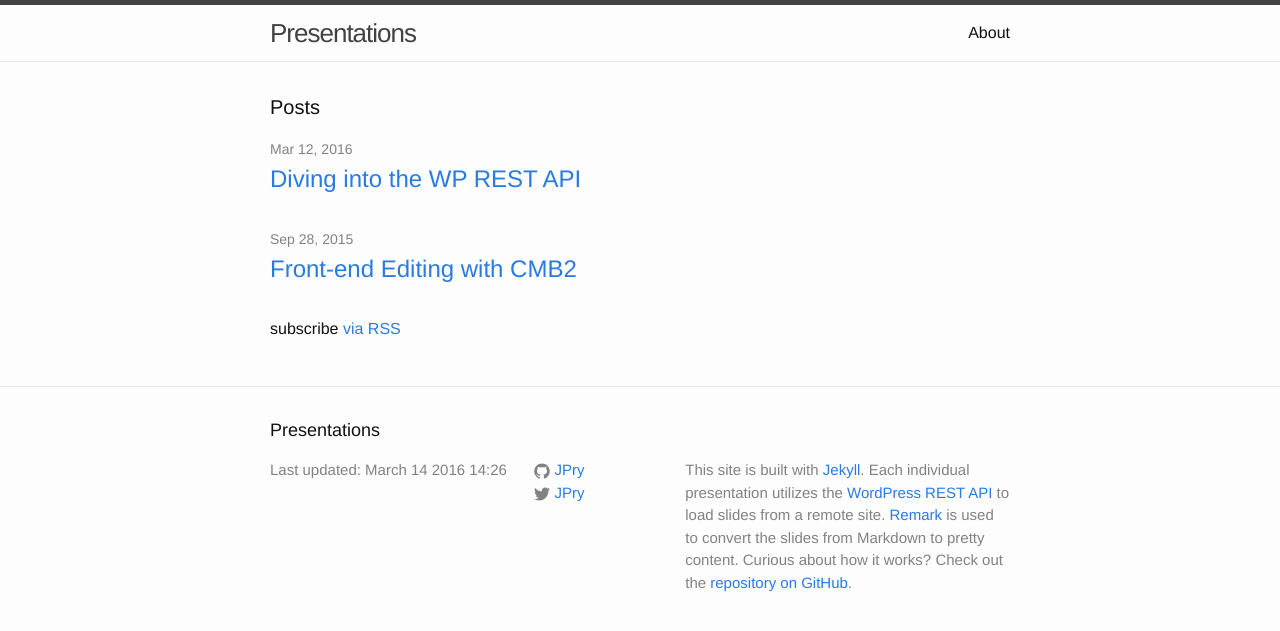
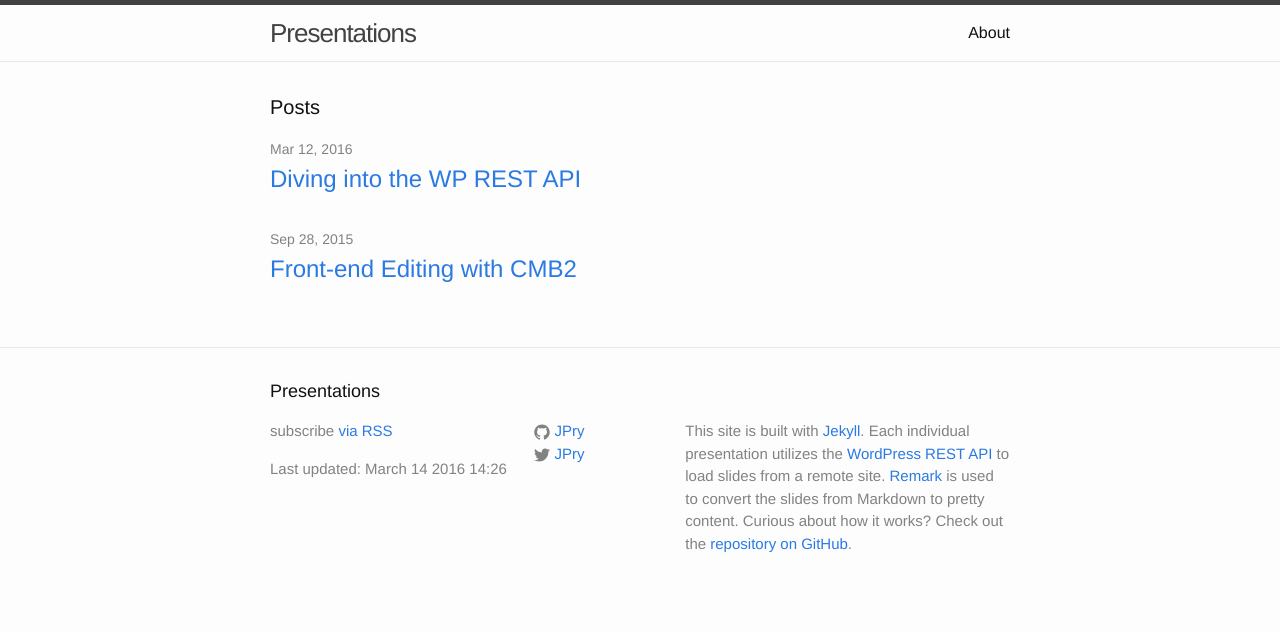
Before and after one commit to JPry/presentations, a Jekyll site: the page built from index.html, in a window 1280 px wide. Shown: the top 631 px of the page. Built offline with Jekyll 4.4.1, drawn with Linux system fonts in a browser that asks for light colours.

Commit message:
Move RSS link to footer

```diff
--- a/_includes/footer.html
+++ b/_includes/footer.html
@@ -6,6 +6,7 @@
 
     <div class="footer-col-wrapper">
       <div class="footer-col  footer-col-1">
+        <p class="rss-subscribe">subscribe <a href="{{ "/feed.xml" | prepend: site.baseurl }}">via RSS</a></p>
         <p>Last updated: {{ site.time | date: "%B %-d %Y %R" }}</p>
 
         {% if site.email %}
--- a/index.html
+++ b/index.html
@@ -18,6 +18,4 @@ layout: default
     {% endfor %}
   </ul>
 
-  <p class="rss-subscribe">subscribe <a href="{{ "/feed.xml" | prepend: site.baseurl }}">via RSS</a></p>
-
 </div>
```
